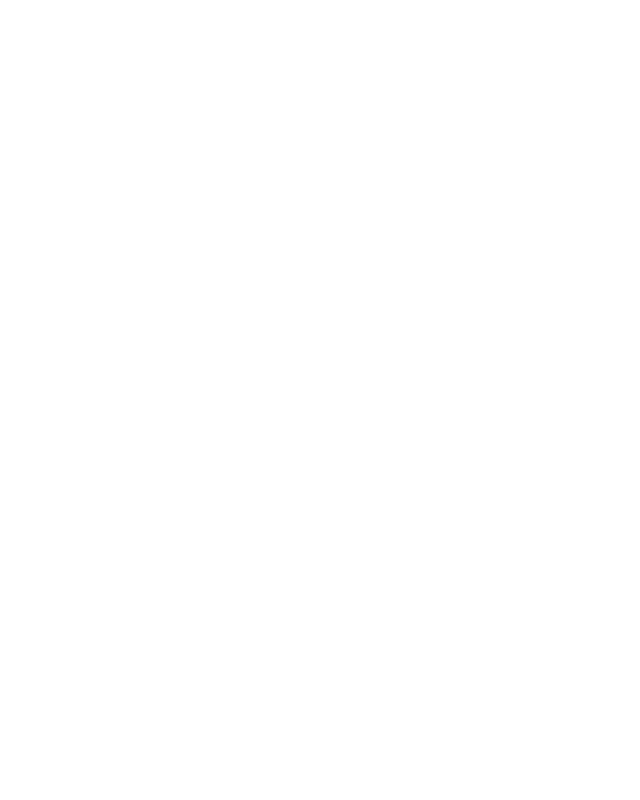
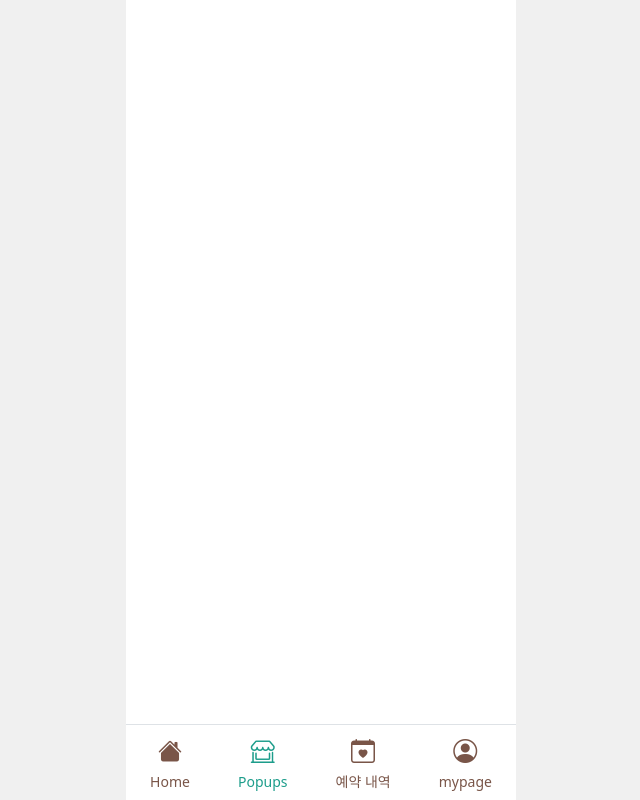
Before and after one commit to KosaOneShot/popspace_FE, a React (Vite) app: page /auth/register in a window 1280 px wide. Before the commit this address had no page. Shown: the whole page, without its empty margins (319-959 px from the left). Built offline with nearby package versions, Linux system fonts and the light colour scheme.

Commit message:
feat : layout, footer 추가

```diff
--- a/src/App.jsx
+++ b/src/App.jsx
@@ -1,19 +1,20 @@
+import 'bootstrap/dist/css/bootstrap.min.css';     //bootstrap
+import 'bootstrap-icons/font/bootstrap-icons.css'; //bootstrap-icons
+import './App.css';
 import { Route, Routes } from 'react-router-dom';
-import './App.css';
-
-
-
+import { Footer, Layout } from './components';
 
 
 function App() {
   return (
     <div>
-      {/* <PageHeader /> */}
-      <Routes>
-        {/* <Route path='/auth/register' element={<RegisterForm />} /> */}
-        {/* <Route path='/auth/login' element={<LoginForm />} /> */}
-        {/* <Route path='/main' element = {<Main /> }/> */}
-      </Routes>
+        {/* <PageHeader /> */}
+        <Layout>
+          <Routes>
+            {/* <Route path='/auth/register' element={<RegisterForm />} /> */}
+          </Routes>
+          <Footer/>
+      </Layout>
     </div>
   );
 }
--- /dev/null
+++ b/src/components/Footer.jsx
@@ -0,0 +1,35 @@
+const Footer = () => {
+  // 갈색 : 795548 초록색 : 1D9D8B 검정색 : 000000
+  const items = [
+    { label: "Home", href: "/", icon: "bi-house-fill", color: "#795548" },
+    { label: "Popups", href: "/popups", icon: "bi-shop-window", color: "#1D9D8B" },
+    { label: "예약 내역", href: "/reserve", icon: "bi-calendar-heart", color: "#795548" },
+    { label: "mypage", href: "/mypage", icon: "bi-person-circle", color: "#795548" },
+  ];
+
+  return (
+    <footer
+      className="fixed-bottom start-50 translate-middle-x bg-white border-top"
+      style={{
+        width: "390px",       // iPhone 12 Pro 너비 기준
+        zIndex: 1000,
+      }}
+    >
+      <div className="d-flex justify-content-around align-items-center py-2">
+        {items.map((item, idx) => (
+          <a
+            key={idx}
+            href={item.href}
+            className="d-flex flex-column align-items-center text-decoration-none"
+            style={{ color: item.color }}
+          >
+            <i className={`${item.icon} fs-4`} />
+            <small style={{ marginTop: "2px" }}>{item.label}</small>
+          </a>
+        ))}
+      </div>
+    </footer>
+  );
+};
+
+export default Footer;
--- /dev/null
+++ b/src/components/Layout.jsx
@@ -0,0 +1,33 @@
+const Layout = ({ children }) => {
+  return (
+    <div
+      style={{
+        position: "fixed",
+        top: 0,
+        left: 0,
+        width: "100vw",
+        height: "100vh",
+        backgroundColor: "#f0f0f0", // 화면 바깥 회색
+        pointerEvents: "none",       // 회색 영역 클릭 비활성
+      }}
+    >
+      <div
+        style={{
+          width: "390px",         // iPhone 12 Pro 고정 폭
+          maxWidth: "100%",       // 화면이 더 좁으면 꽉 채움
+          height: "100%",
+          minHeight: "780px",
+          margin: "0 auto",       // 가로 중앙 정렬
+          backgroundColor: "#ffffff", // 앱 내부 흰색
+          display: "flex",
+          flexDirection: "column",
+          pointerEvents: "auto",  // 앱 영역은 클릭/스크롤 가능
+        }}
+      >
+        {children}
+      </div>
+    </div>
+  );
+};
+
+export default Layout;
--- /dev/null
+++ b/src/components/index.js
@@ -0,0 +1,2 @@
+export { default as Footer } from './Footer';
+export { default as Layout } from './Layout';
```
